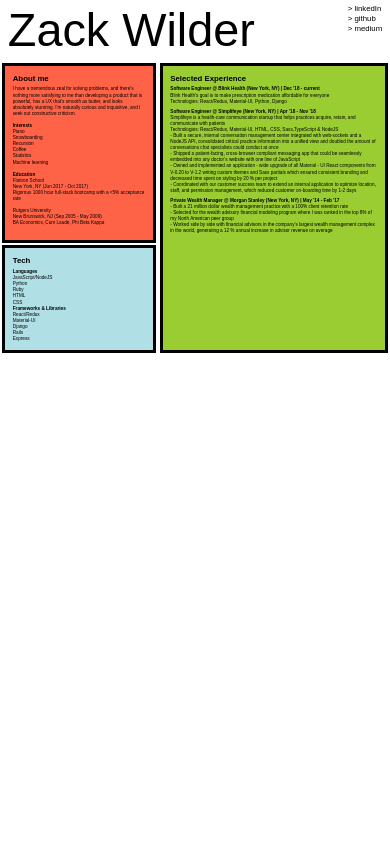
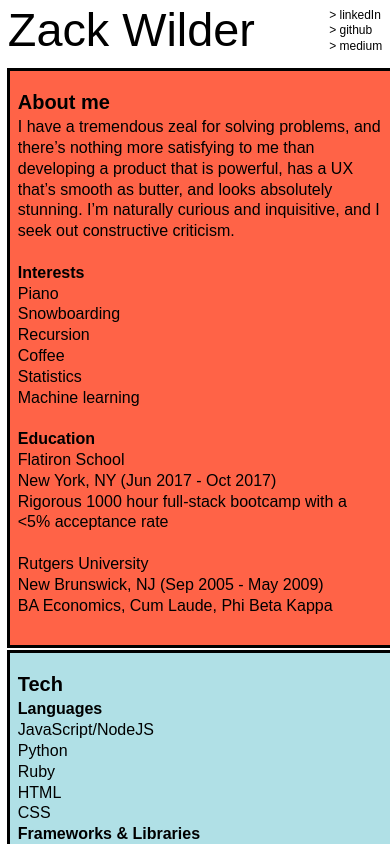
Before and after one commit to zwilderrr/my-website, a React (Create React App) app: page / in a window 390 px wide. Shown: the top 844 px of the page. Built offline with nearby package versions, Linux system fonts and the light colour scheme.

Commit message:
formatting

```diff
--- a/src/App.css
+++ b/src/App.css
@@ -2,13 +2,14 @@
   line-height: 1.3;
 }
 
-.left-row {
-  width: 100vw;
+.header {
+  display: flex;
 }
 
 .name {
   font-size: 12vw;
   padding-left: 2vw;
+  flex-grow: 1;
 }
 
 .spacer-one {
@@ -20,7 +21,6 @@
   margin: 0.5vw;
   padding: 2vw;
   box-sizing: border-box;
-  /* height: auto; */
 }
 
 .tile-container {
@@ -29,8 +29,9 @@
   font-size: 1.2vw;
 }
 
-.tile-container > div {
+.tile-container {
   display: flex;
+  width: 100%;
 }
 
 .tile-title {
@@ -44,4 +45,18 @@
 }
 
 @media only screen and (max-width: 430px) {
+  .tile-container {
+    flex-direction: column;
+    font-size: 16px;
+    padding: 5px;
+  }
+
+  .left-row {
+    display: inline;
+  }
+
+  .tile-title {
+    font-size: 20px;
+    padding-top: 10px;
+  }
 }
--- a/src/App.js
+++ b/src/App.js
@@ -8,18 +8,17 @@
 const App = () => {
   return (
     <div className="app">
-      <div className="name">Zack Wilder</div>
-
-      <Contact />
+      <div className="header">
+        <div className="name">Zack Wilder</div>
+        <Contact />
+      </div>
 
       <div className="tile-container">
         <div>
-          <div className="left-row">
-            <About />
-            <Technologies />
-          </div>
-          <Experience />
+          <About />
+          <Technologies />
         </div>
+        <Experience />
       </div>
     </div>
   );
--- a/src/components/Contact.css
+++ b/src/components/Contact.css
@@ -7,3 +7,11 @@
   width: auto !important;
   font-size: 2vw;
 }
+
+@media only screen and (max-width: 430px) {
+  .contact {
+    font-size: 12px;
+    position: relative;
+    top: 2vw;
+  }
+}
```
